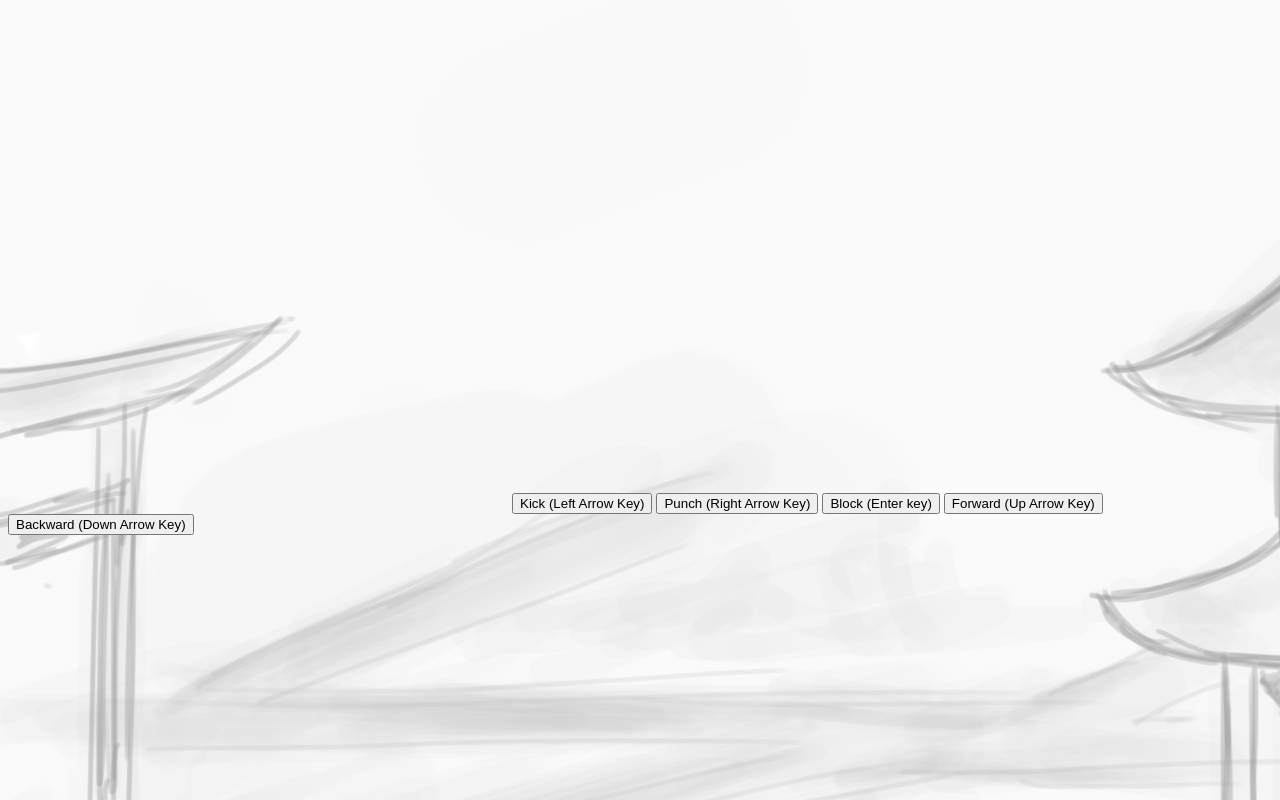
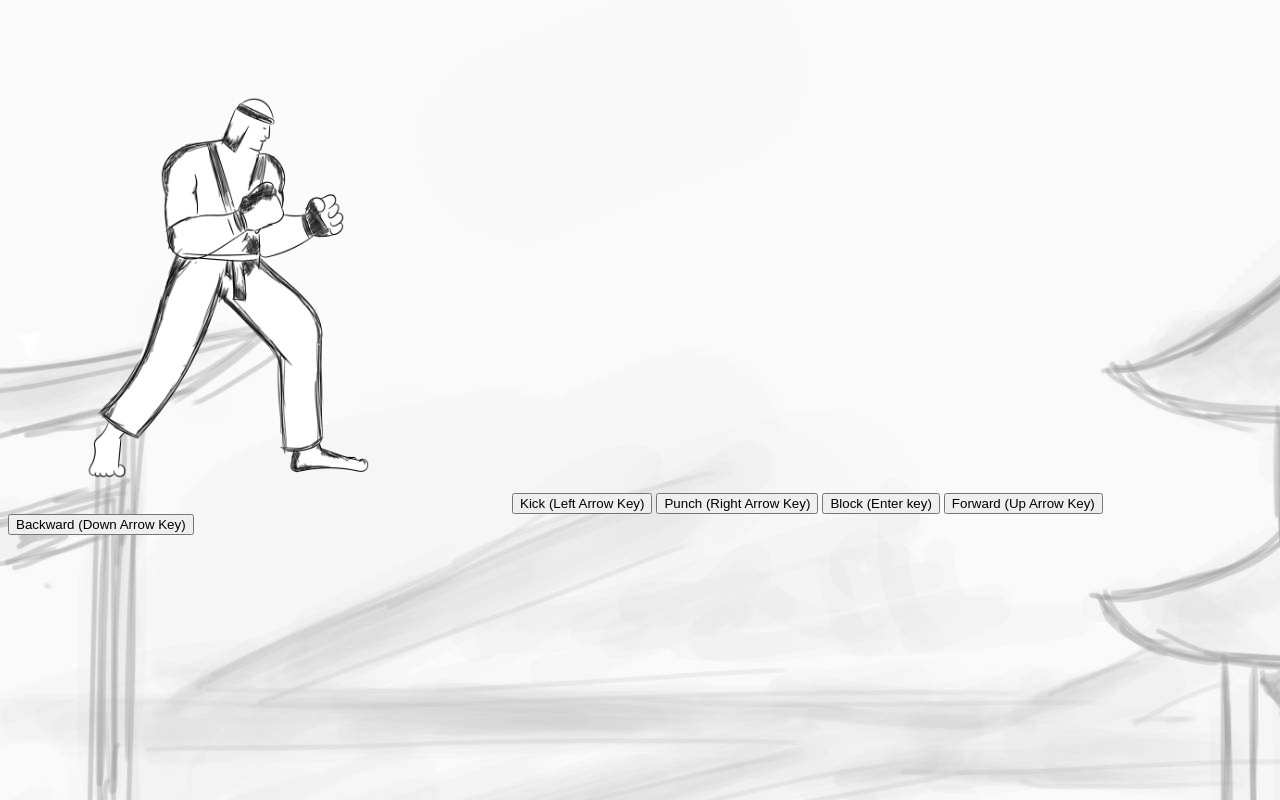
Before and after one commit to Amrutha916/level9, a plain HTML site: page personalwebsite.html in a window 1280 px wide. Drawn offline with Linux system fonts and the light colour scheme.

Commit message:
Update personalwebsite.html

```diff
--- a/personalwebsite.html
+++ b/personalwebsite.html
@@ -6,6 +6,6 @@
 <button id="block">Block (Enter key)</button>
 <button id="forward">Forward (Up Arrow Key)</button>
 <button id="backward">Backward (Down Arrow Key)</button>
-<script src="main.js"></script>
+<script src="canvas.js"></script>
 </body>
 </html>
```
